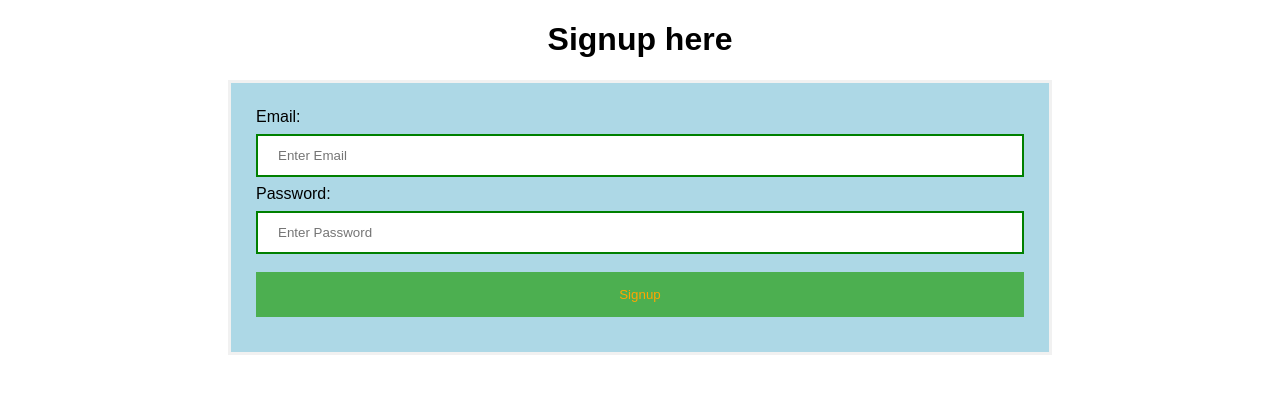
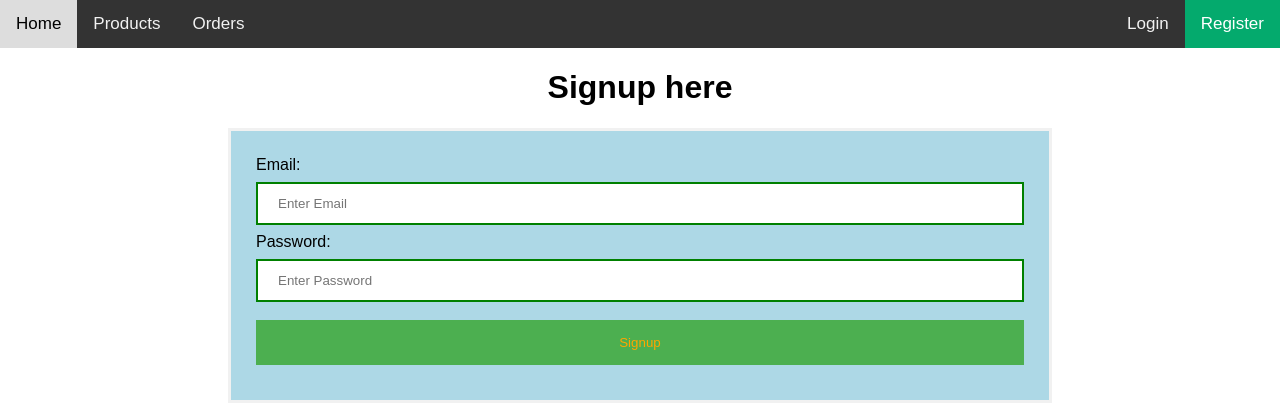
Before and after one commit to MathiasJensen96/soft-security, a PHP site: page /test/views/register.php in a window 1280 px wide. Shown: the top 420 px of the page. Run offline with PHP 8.4, Linux system fonts and the light colour scheme.

Commit message:
navbar to login and register

```diff
--- a/src/views/register.php
+++ b/src/views/register.php
@@ -6,6 +6,17 @@
         <title> Signup Page </title>
     </head>
     <body>
+        <div class="topnav">
+            <div class="nav-left">
+                <a href="/">Home</a>
+                <a href="products">Products</a>
+                <a href="orders">Orders</a>
+            </div>
+            <div class="nav-right">
+                <a href="/login">Login</a>
+                <a class="active" href="/register">Register</a>
+            </div>
+        </div>
         <div style="text-align: center;">
             <h1> Signup here </h1>
         </div>
```
Also changed, not shown: src/views/login.php (+12 -1 lines).
